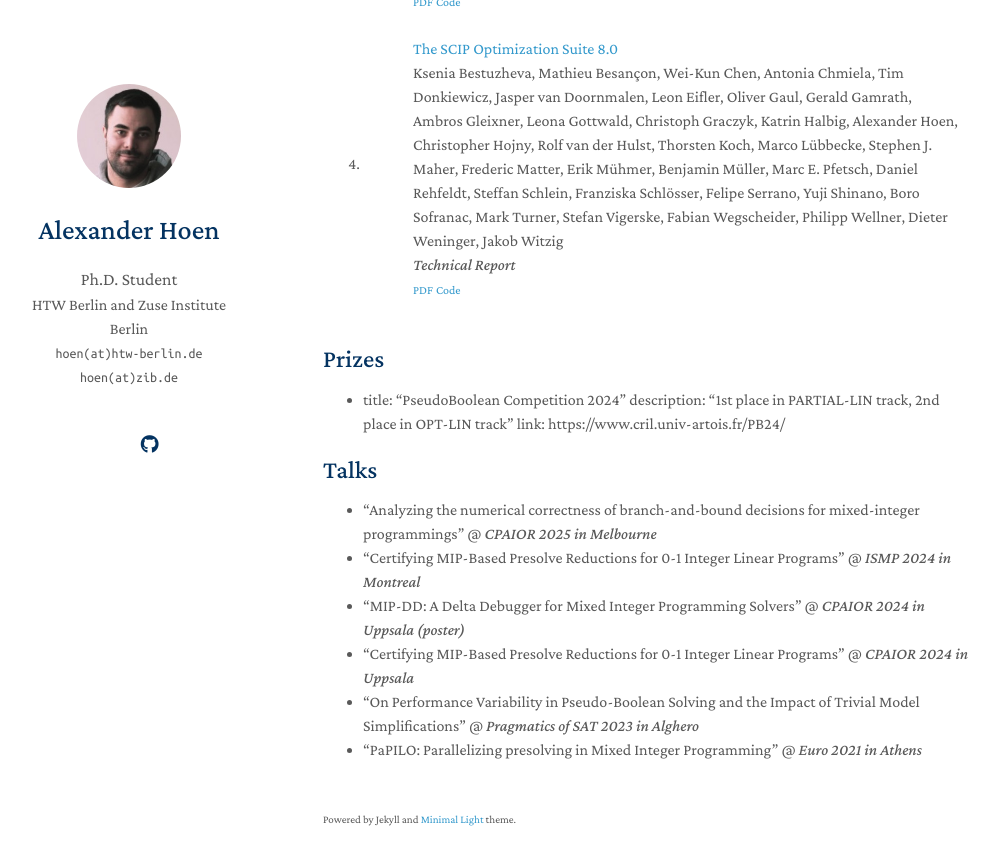
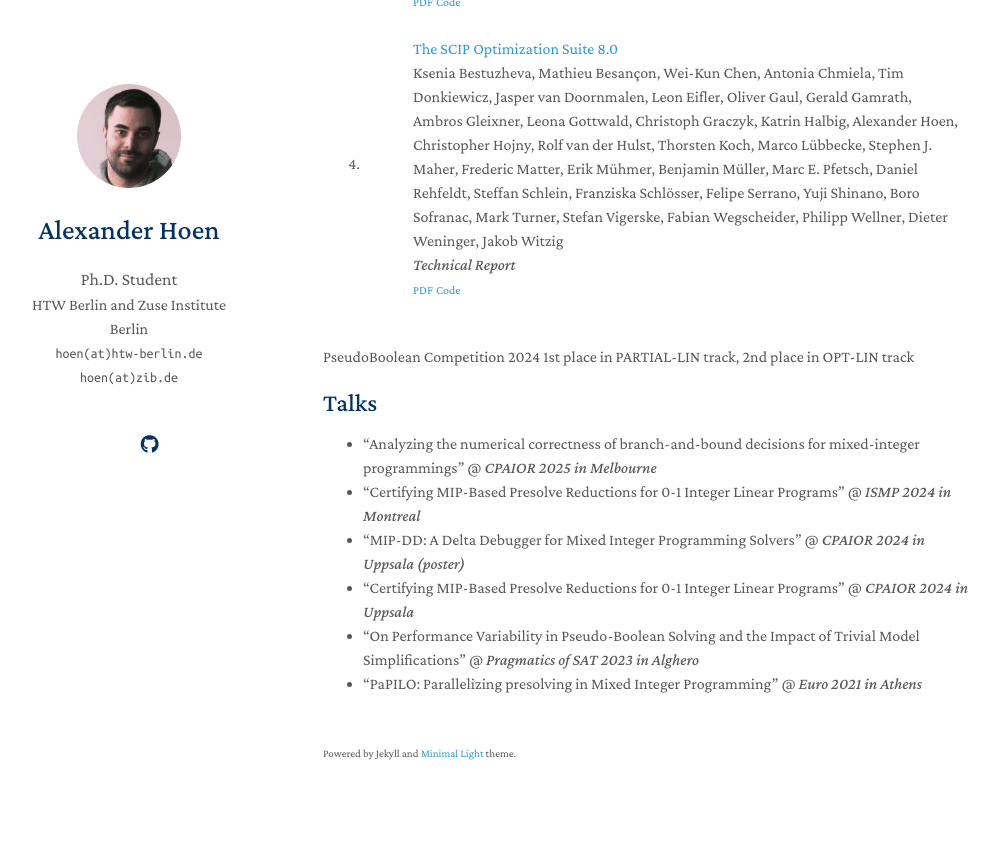
Before and after one commit to alexhoen/alexhoen.github.io, a Jekyll site: the page built from index.md, in a window 1280 px wide and 900 px high, scrolled down 2905 px. Shown: the top 865 px of the window, without its empty margins (147-1146 px from the left). Built offline with Jekyll 4.4.1, drawn with Linux system fonts in a browser that asks for light colours; nearby versions of some CDN libraries; a style sheet for code colours, icons or effects is not loaded; our own code applies the rules of GitHub Pages for plain Markdown files; after the commit the page ends 3739 px from its top, so only the background shows below that; part of the change alters nothing that is shown.

Commit message:
Refactor prizes section to include relative file
Replaced static prizes section with include for dynamic content.

```diff
--- a/index.md
+++ b/index.md
@@ -15,10 +15,7 @@ My current research explores GPU-based approaches to optimization problems, inve
 
 {% include_relative _includes/reports.md %}
 
-## Prizes
-  - title: "PseudoBoolean Competition 2024"
-    description: "1st place in PARTIAL-LIN track, 2nd place in OPT-LIN track"
-    link: https://www.cril.univ-artois.fr/PB24/
+{% include_relative _includes/prizes.md %}
 
 
 
```
